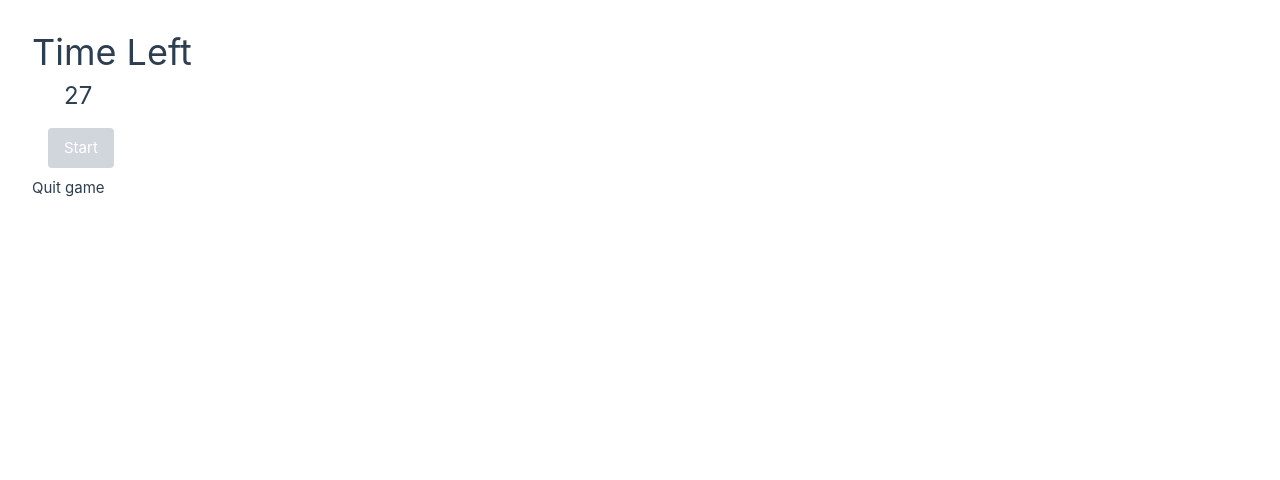
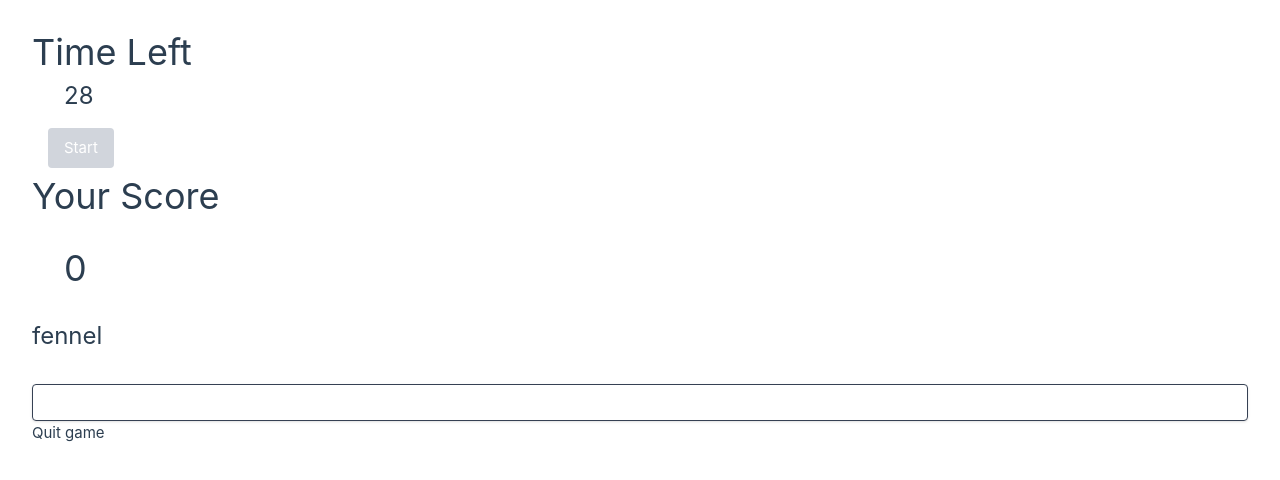
Before and after one commit to burikiduck/typing-game, a Vue app: page /timeMode in a window 1280 px wide. Both pictures are taken after a click on the button "Start". Shown: the top 480 px of the page. Built offline with nearby package versions, Linux system fonts and the light colour scheme.

Commit message:
add time limit mode

```diff
--- a/src/components/ClockBoard.vue
+++ b/src/components/ClockBoard.vue
@@ -19,9 +19,13 @@ const timeCount = setInterval(() => {
     } else {
       isFinish.value = true
       clearInterval(timeCount)
+      emit('finish')
     }
   }
 }, 1000)
+const emit = defineEmits<{
+  finish: [void]
+}>()
 </script>
 <template>
   <h1 class="text-4xl">Time Left</h1>
--- a/src/views/TimeModeView.vue
+++ b/src/views/TimeModeView.vue
@@ -1,17 +1,46 @@
 <script setup lang="ts">
 import ClockBoard from '@/components/ClockBoard.vue'
+import InputForm from '@/components/InputForm.vue'
+import ScoreBord from '@/components/ScoreBord.vue'
+import { calcScore } from '@/utils/scoreUtil';
+import { getNext } from '@/utils/subjectUtil';
 import { ref } from 'vue';
 
 const isStart = ref(false)
+const isFinish = ref(false)
+const score = ref(0)
+const subject = ref('')
+
+subject.value = getNext()
 const startGame = () => {
   isStart.value = true
+}
+const timeUp = () => {
+  isFinish.value = true
+}
+const handleScore = () => {
+  if (isFinish.value) return
+  score.value += calcScore(subject.value)
+  subject.value = getNext()
 }
 </script>
 <template>
   <div>
-    <ClockBoard :limit-count="30" :is-start="isStart" />
+    <ClockBoard :limit-count="30" :is-start="isStart" @finish="timeUp" />
     <div class="px-4 py-2">
       <button class="bg-blue-500 hover:bg-blue-700 text-white font-bold py-2 px-4 rounded cursor-pointer disabled:bg-gray-300" :disabled="isStart" @click="startGame">Start</button>
+    </div>
+    <h1 class="text-4xl">Your Score</h1>
+    <div class="p-8">
+      <ScoreBord :score="score" />
+    </div>
+    <div v-if="isStart">
+      <div class="pb-8">
+        <h2 class="text-2xl">{{ subject }}</h2>
+      </div>
+      <div v-if="!isFinish">
+        <InputForm :subject="subject" @complete="handleScore" />
+      </div>
     </div>
     <div>
       <RouterLink to="/">Quit game</RouterLink>
```
Also changed, not shown: vitest.config.ts.timestamp-1740581792970-bb8628dddc356.mjs (added, +42 -0 lines).
